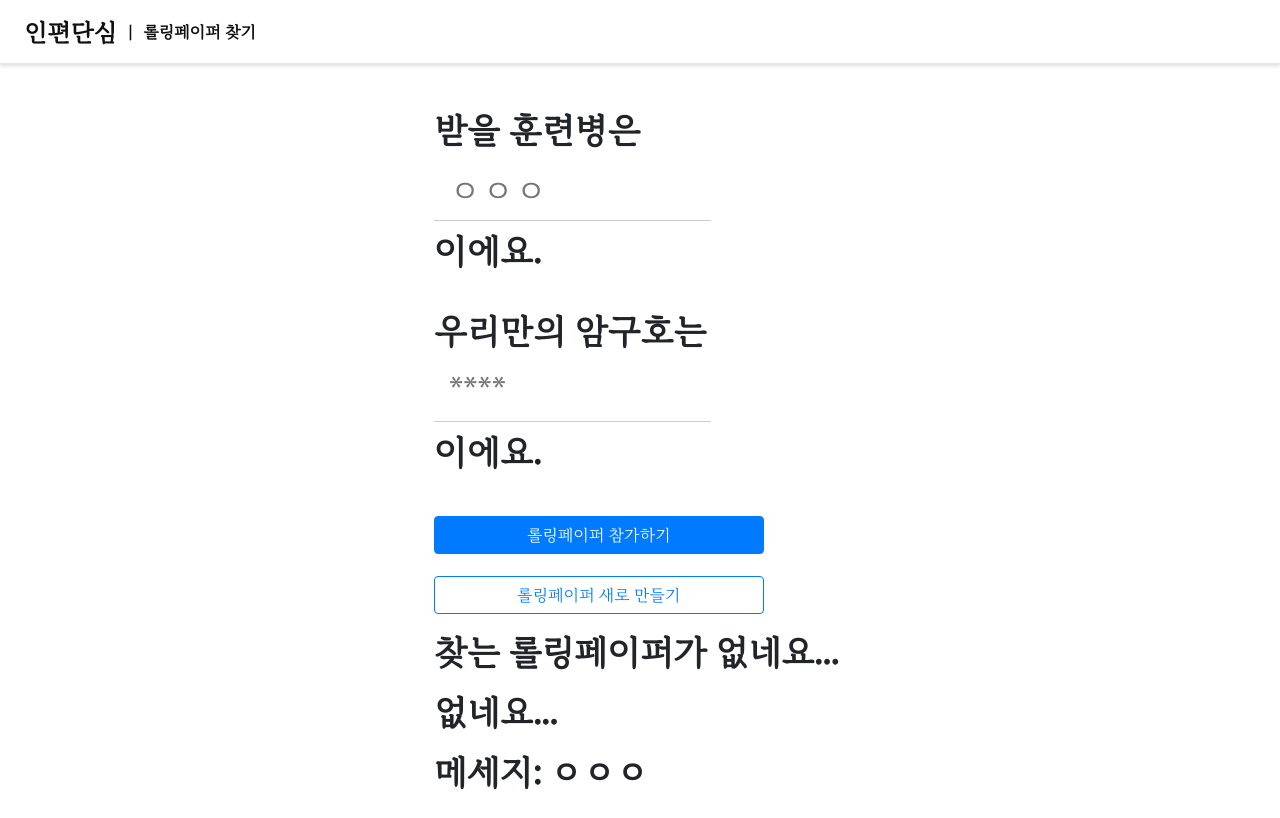
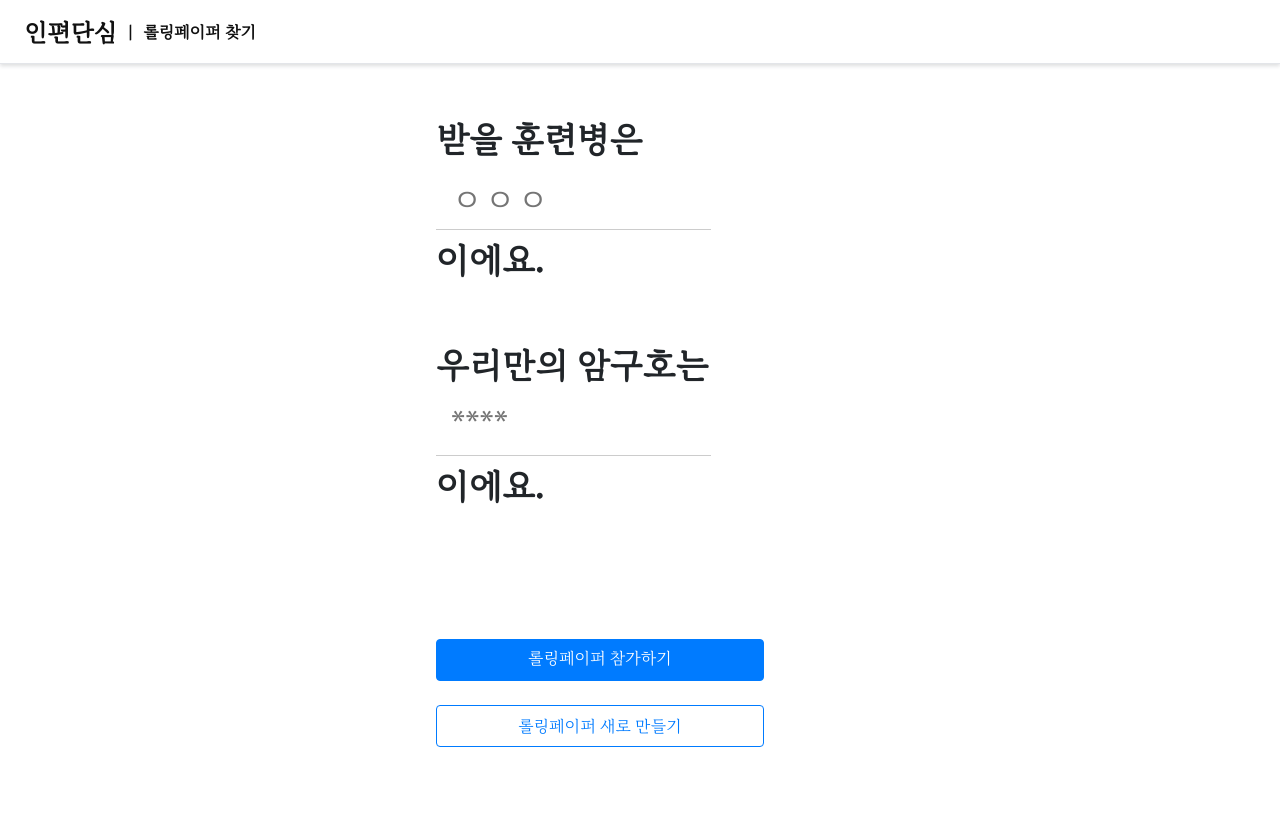
Before and after one commit to osamhack2020/WEB_InpenDansim_INPENDANSIM, a Vue app: page /write/rolling in a window 1280 px wide. Built offline with nearby package versions, Linux system fonts and the light colour scheme; no server answers; what v-clipboard would draw is missing.

Commit message:
헤더 sticky수정

```diff
--- a/src/components/Navigation.vue
+++ b/src/components/Navigation.vue
@@ -79,7 +79,7 @@ import { mapState } from "vuex";
 export default {
   data() {
     return {
-      isActive: false,
+      isActive: false
     };
   },
   computed: {
@@ -89,7 +89,7 @@ export default {
     },
     path() {
       return this.$route.path;
-    },
+    }
   },
   methods: {
     handleLogOut() {
@@ -110,8 +110,8 @@ export default {
       if (event) {
         alert(event.target.tagName);
       }
-    },
-  },
+    }
+  }
 };
 </script>
 
@@ -120,12 +120,14 @@ export default {
 .navigation {
   font-family: "maruburi", Dotum, Baekmuk Dotum, Undotum, Apple Gothic,
     Latin font, sans-serif;
+  position: sticky;
+  position: -webkit-sticky;
+  top: 0px;
 }
 
 .nav-div {
   display: flex;
-  position: sticky;
-  top: 0;
+
   z-index: 1;
   padding: 0px 24px;
   height: 64px;
--- a/src/views/RollingPaper.vue
+++ b/src/views/RollingPaper.vue
@@ -33,7 +33,7 @@
             길동이에게 큰 힘이 될 거에요💪
           </span>
           <button type="button" class="btn notice-badge">
-            작성 <span class="badge badge-light">{{ listCount }}</span>
+            작성 <span class="badge badge-light">{{ listCount }}명</span>
           </button>
           <button type="button" class="btn btn-link share-button">
             링크로 초대하기 <i class="far fa-share-square "></i>
@@ -118,28 +118,28 @@ export default {
       listCount: 4,
       newAuthor: {
         name: "",
-        comment: "",
+        comment: ""
       },
       relayList: [
         {
           name: "태윤이가",
           comment:
-            " 길동아 훈련 많이 힘들지 ㅎㅎ 몸 조심하고 수료하면 보자. 파이팅!",
+            " 길동아 훈련 많이 힘들지 ㅎㅎ 몸 조심하고 수료하면 보자. 파이팅!"
         },
         {
           name: "지우석",
-          comment: "  D-10 !! 이제 한자리네 ㅋㅋ 생각보다 금방이지?",
+          comment: "  D-10 !! 이제 한자리네 ㅋㅋ 생각보다 금방이지?"
         },
         {
           name: "정호",
           comment:
-            " 으악 인편 못써줘서 미안해. 대신 롤링페이퍼에라도 응원메시지 남길게. 파이팅!",
+            " 으악 인편 못써줘서 미안해. 대신 롤링페이퍼에라도 응원메시지 남길게. 파이팅!"
         },
         {
           name: "은상",
-          comment: " 길동아 수료까지 얼마 안남았네? 조금만 더 힘내!",
-        },
-      ],
+          comment: " 길동아 수료까지 얼마 안남았네? 조금만 더 힘내!"
+        }
+      ]
     };
   },
   methods: {
@@ -149,7 +149,7 @@ export default {
     addComment: function() {
       this.relayList.push({
         name: this.newAuthor.name,
-        comment: this.newAuthor.comment,
+        comment: this.newAuthor.comment
       });
       this.newAuthor.name = "";
       this.newAuthor.comment = "";
@@ -157,10 +157,10 @@ export default {
     handleSend() {
       this.$router.push({
         path: "/write/send",
-        params: { mailText: this.mailText },
+        params: { mailText: this.mailText }
       });
-    },
-  },
+    }
+  }
 };
 </script>
 
@@ -168,14 +168,16 @@ export default {
 .navigation {
   font-family: "maruburi", Dotum, Baekmuk Dotum, Undotum, Apple Gothic,
     Latin font, sans-serif;
+  position: sticky;
+  position: -webkit-sticky;
+  top: 0px;
+  z-index: 1;
 }
 
 .nav-div {
   display: flex;
-  position: sticky;
-  top: 0;
-  z-index: 1;
-  padding: 0px 24px;
+
+  padding: 0px 16px;
   height: 64px;
   align-items: center;
   justify-content: space-between;
@@ -199,7 +201,7 @@ export default {
   font-size: 24px;
 }
 .nav-send {
-  height: 2.6rem;
+  height: 40px;
   padding: 0 1.5rem;
   border-radius: 1.3rem;
   background: #135fa1;
--- a/src/views/WriteRolling.vue
+++ b/src/views/WriteRolling.vue
@@ -9,34 +9,28 @@
         </nav>
       </div>
     </div>
-    <div v-if="pageNumber" class="wrapper search-roll">
-      <div id="find">
-        받을 훈련병은 <br />
-        <input
-          class="input-area"
-          maxlength="6"
-          placeholder="ㅇㅇㅇ"
-          value=""
-        /><br />
-        이에요.
+    <div v-if="pageNumber" class="search-wrapper ">
+      <div class="find-target">
+        <span>받을 훈련병은</span>
+        <input class="input-area" maxlength="6" placeholder="ㅇㅇㅇ" value="" />
+        <span>이에요.</span>
       </div>
-      <div class="guho">
-        우리만의 암구호는<br />
+      <div class="find-guho">
+        <span>우리만의 암구호는</span>
         <input
           class="input-area"
           type="text"
           maxlength="10"
           placeholder="****"
           value=""
-        /><br />
-
-        이에요.
+        />
+        <span>이에요.</span>
       </div>
 
       <div class="button-list">
-        <router-link to="/rollingpaper" class="btn btn-primary"
-          >롤링페이퍼 참가하기</router-link
-        >
+        <router-link to="/rollingpaper" class="btn btn-primary">
+          롤링페이퍼 참가하기
+        </router-link>
         <button
           type="button"
           class="btn btn-outline-primary"
@@ -46,7 +40,7 @@
         </button>
       </div>
 
-      <div v-if="message === '김태윤' && guho === '4321'">
+      <!-- <div v-if="message === '김태윤' && guho === '4321'">
         있어요!!!!! ->바로 이동
       </div>
       <div v-else>
@@ -58,7 +52,7 @@
       <div v-else>
         없네요...
       </div>
-      <span>메세지: {{ message }}</span>
+      <span>메세지: {{ message }}</span> -->
     </div>
 
     <div v-else>
@@ -77,7 +71,7 @@ export default {
       isFound: false,
       start: false,
       message: "ㅇㅇㅇ",
-      guho: "1234",
+      guho: "1234"
     };
   },
   methods: {
@@ -91,8 +85,8 @@ export default {
       } else {
         return false;
       }
-    },
-  },
+    }
+  }
 };
 </script>
 
@@ -185,27 +179,37 @@ export default {
   text-align: center;
   justify-content: center; */
 }
-.wrapper {
-  width: 100%;
+.search-wrapper {
+  margin: 0 auto;
+  max-width: 440px;
+  display: flex;
+  flex-direction: column;
+  justify-content: center;
   font-size: 34px;
   margin-top: 20px;
-  text-align: left;
   font-weight: bold;
   line-height: 60px;
-  display: felx;
+  div {
+    display: flex;
     flex-direction: column;
     justify-content: center;
+    margin: 25px 16px;
   }
-.wrapper div {
-  text-align: left;
-}
-#find {
+  .find-target {
     margin-bottom: 20px;
   }
   .button-list {
-  margin-top: 20px;
+    position: absolute;
+    bottom: 16px;
+    margin-top: 30px;
+    box-sizing: border-box;
+    margin: 25px 16px;
+    .btn {
+      height: 42px;
+      min-width: 328px;
+      max-width: 440px;
+      margin: 12px 0px;
     }
-.btn {
-  width: 80%;
+  }
 }
 </style>
```
Lines whose indentation alone changed are shown as unchanged.
